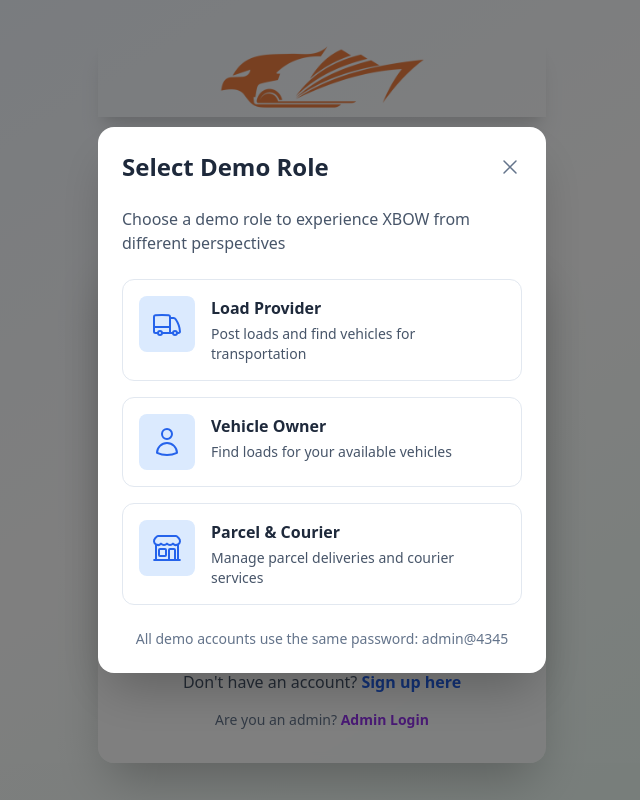
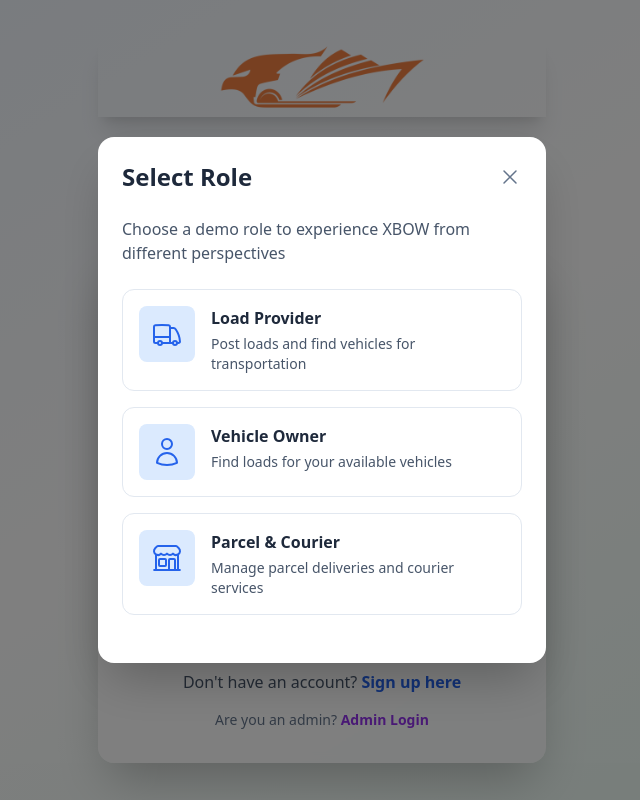
Before and after one commit to JESURAJA7/xbow_frontend, a React (Vite) app: page /login in a window 1280 px wide. Both pictures are taken after a click on the button "Use Demo Account". Shown: the whole page, without its empty margins (318-958 px from the left). Built offline with nearby package versions, Linux system fonts and the light colour scheme.

Commit message:
update demo login

```diff
--- a/src/screens/auth/LoginScreen.tsx
+++ b/src/screens/auth/LoginScreen.tsx
@@ -216,7 +216,7 @@
               onClick={(e) => e.stopPropagation()}
             >
               <div className="flex justify-between items-center mb-6">
-                <h3 className="text-2xl font-bold text-slate-800">Select Demo Role</h3>
+                <h3 className="text-2xl font-bold text-slate-800">Select Role</h3>
                 <button
                   onClick={() => setShowDemoModal(false)}
                   className="text-slate-500 hover:text-slate-700 transition-colors"
@@ -250,7 +250,7 @@
               </div>
 
               <div className="mt-6 text-center text-sm text-slate-500">
-                <p>All demo accounts use the same password: admin@4345</p>
+
               </div>
             </motion.div>
           </motion.div>
```
